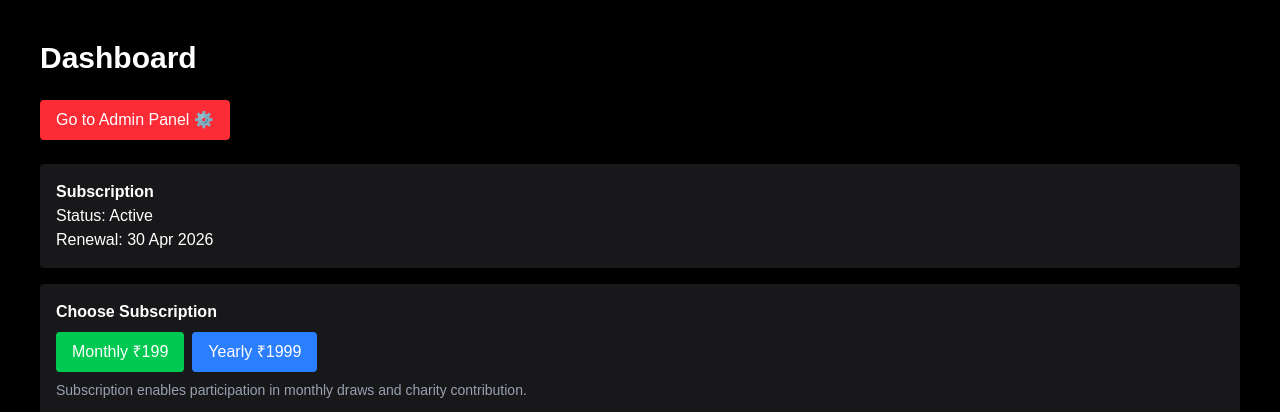
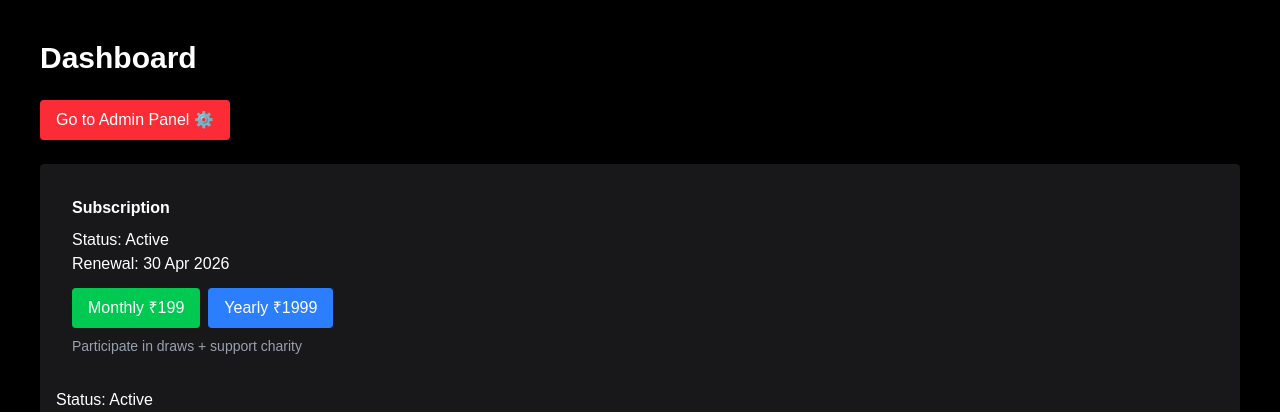
Before and after one commit to Yash081125/golf-charity-app, a Next.js app: page /dashboard in a window 1280 px wide. Shown: the top 412 px of the page. Built offline with nearby package versions, Linux system fonts and the light colour scheme; no server answers; the database is empty.

Commit message:
add subscription UI

```diff
--- a/app/dashboard/page.tsx
+++ b/app/dashboard/page.tsx
@@ -100,7 +100,28 @@ export default function Dashboard() {
 
       {/* 🔥 Subscription */}
       <div className="bg-zinc-900 p-4 mb-4 rounded">
-        <h2 className="font-semibold">Subscription</h2>
+        {/* Subscription */}
+<div className="bg-zinc-900 p-4 mb-4 rounded">
+  <h2 className="font-semibold mb-2">Subscription</h2>
+
+  <p>Status: Active</p>
+  <p>Renewal: 30 Apr 2026</p>
+
+  {/* 🔥 ADD THIS PART */}
+  <div className="mt-3">
+    <button className="bg-green-500 px-4 py-2 mr-2 rounded">
+      Monthly ₹199
+    </button>
+
+    <button className="bg-blue-500 px-4 py-2 rounded">
+      Yearly ₹1999
+    </button>
+  </div>
+
+  <p className="mt-2 text-sm text-gray-400">
+    Participate in draws + support charity
+  </p>
+</div>
         <p>Status: Active</p>
         <p>Renewal: 30 Apr 2026</p>
       </div>
```
